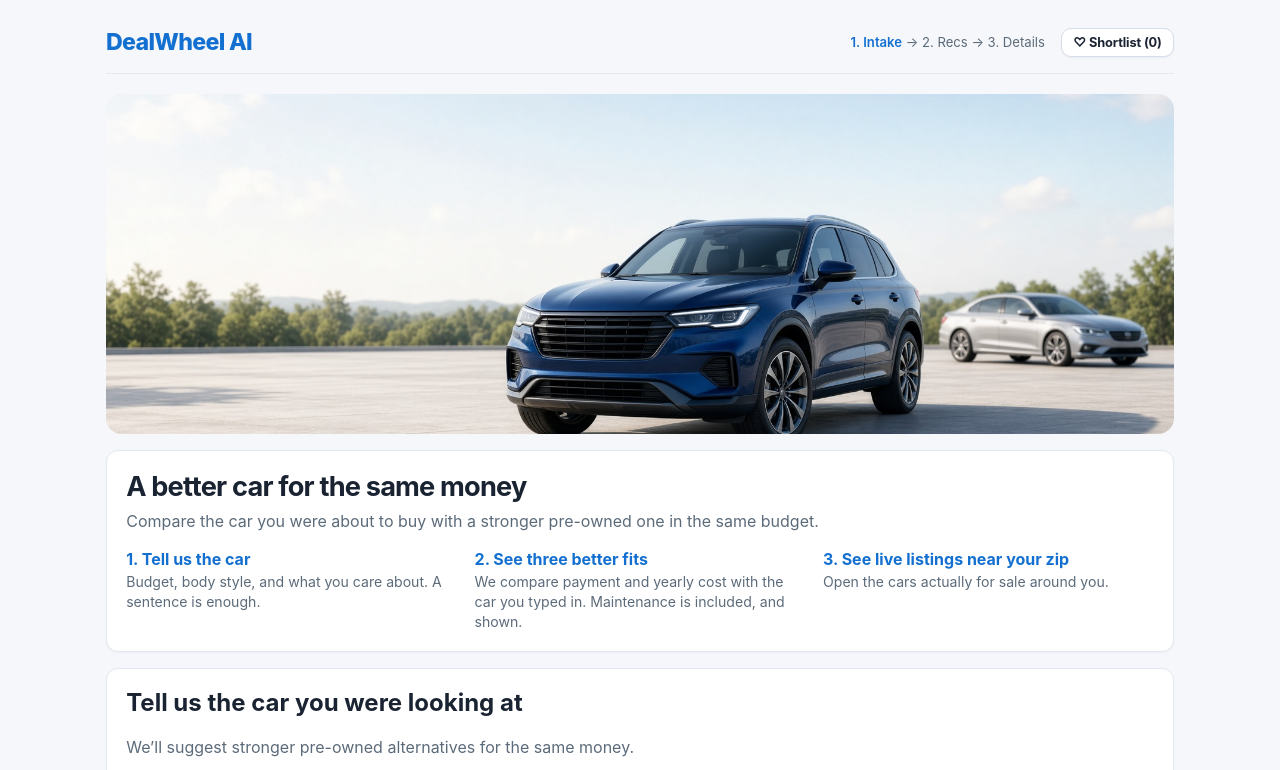
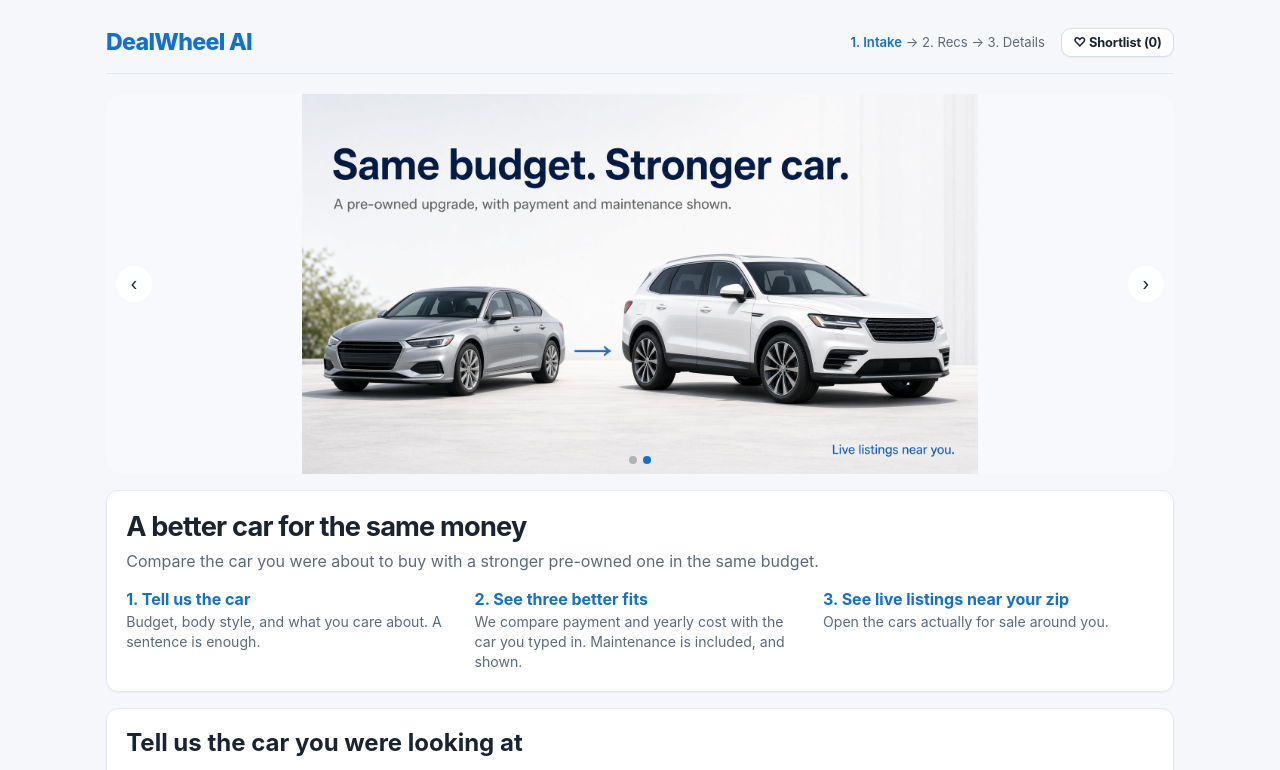
Before and after one commit to ParthKoul/dealwheel-ai, a website: page index.html in a window 1280 px wide. Both pictures are taken after a click on the button "DealWheel AI". Shown: the top 770 px of the page. Drawn offline with Linux system fonts and the light colour scheme.

Commit message:
Turn the top image into a slideshow and add a product explainer slide.

```diff
--- a/index.html
+++ b/index.html
@@ -11,6 +11,17 @@
   body { margin:0; font-family:Inter,system-ui,sans-serif; background:var(--bg); color:var(--text); }
   .app { max-width:1100px; margin:0 auto; padding:1rem; }
   header { display:flex; justify-content:space-between; align-items:center; padding:0.75rem 0 1rem; border-bottom:1px solid var(--border); margin-bottom:1.25rem; }
+  .hero-show { position:relative; height:min(380px, 56vw); min-height:190px; border-radius:16px; overflow:hidden; margin-bottom:1rem; background:#eef3f8; }
+  .hero-slide { display:none; position:absolute; inset:0; }
+  .hero-slide.active { display:block; }
+  .hero-show img { width:100%; height:100%; object-fit:cover; object-position:center; display:block; }
+  .hero-slide.explain img { object-fit:contain; background:#f7f9fc; }
+  .hero-nav { position:absolute; top:50%; transform:translateY(-50%); width:36px; height:36px; border-radius:50%; border:1px solid rgba(255,255,255,.9); background:rgba(255,255,255,.88); color:#1a2332; cursor:pointer; font:inherit; font-size:1.1rem; z-index:2; }
+  .hero-prev { left:10px; }
+  .hero-next { right:10px; }
+  .hero-dots { position:absolute; left:0; right:0; bottom:10px; display:flex; justify-content:center; gap:6px; z-index:2; }
+  .hero-dot { width:8px; height:8px; border-radius:50%; border:0; background:rgba(26,35,50,.28); padding:0; cursor:pointer; }
+  .hero-dot.on { background:#1370d0; }
   .logo { font-size:1.45rem; font-weight:800; color:#1370d0; letter-spacing:-0.03em; background:none; border:0; padding:0; cursor:pointer; font-family:inherit; }
   .steps { font-size:0.82rem; color:var(--muted); }
   .steps .active { color:var(--accent); font-weight:600; }
@@ -145,7 +156,20 @@
 
   <!-- STEP 1 -->
   <div id="step1">
-    <img src="/hero.jpg" alt="A better used SUV instead of a new ordinary car" style="width:100%;max-height:340px;object-fit:cover;object-position:center;border-radius:16px;margin-bottom:1rem;display:block;background:#e8eef5">
+    <div class="hero-show" id="heroShow">
+      <div class="hero-slide active">
+        <img src="/hero.jpg" alt="A better used SUV instead of a new ordinary car">
+      </div>
+      <div class="hero-slide explain">
+        <img src="/hero-explain.jpg" alt="Same budget, stronger car. A pre-owned upgrade, with payment and maintenance shown, and live listings near you.">
+      </div>
+      <button class="hero-nav hero-prev" type="button" aria-label="Previous slide">‹</button>
+      <button class="hero-nav hero-next" type="button" aria-label="Next slide">›</button>
+      <div class="hero-dots">
+        <button class="hero-dot on" type="button" aria-label="Car photo"></button>
+        <button class="hero-dot" type="button" aria-label="How DealWheel works"></button>
+      </div>
+    </div>
     <div class="card" style="margin-bottom:1rem">
       <h2 style="margin:0 0 0.4rem;font-size:1.7rem;letter-spacing:-0.03em">A better car for the same money</h2>
       <p style="color:var(--muted);margin:0 0 1rem;line-height:1.5">Compare the car you were about to buy with a stronger pre-owned one in the same budget.</p>
@@ -1903,6 +1927,32 @@ document.getElementById('shortlistToggle').onclick = () => {
   renderShortlist();
 };
 renderShortlist();
+(function initHero() {
+  const root = document.getElementById('heroShow');
+  if (!root) return;
+  const slides = [...root.querySelectorAll('.hero-slide')];
+  const dots = [...root.querySelectorAll('.hero-dot')];
+  let i = 0;
+  let timer;
+  function show(n) {
+    i = (n + slides.length) % slides.length;
+    slides.forEach((s, idx) => s.classList.toggle('active', idx === i));
+    dots.forEach((d, idx) => d.classList.toggle('on', idx === i));
+  }
+  function start() {
+    clearInterval(timer);
+    if (window.matchMedia('(prefers-reduced-motion: reduce)').matches) return;
+    timer = setInterval(() => show(i + 1), 6000);
+  }
+  dots.forEach((d, idx) => { d.onclick = () => { show(idx); start(); }; });
+  const prev = root.querySelector('.hero-prev');
+  const next = root.querySelector('.hero-next');
+  if (prev) prev.onclick = () => { show(i - 1); start(); };
+  if (next) next.onclick = () => { show(i + 1); start(); };
+  root.addEventListener('mouseenter', () => clearInterval(timer));
+  root.addEventListener('mouseleave', start);
+  start();
+})();
 
 </script>
 </body>
```
Also changed, not shown: public/index.html (+51 -1 lines), public/hero-explain.jpg (added).
